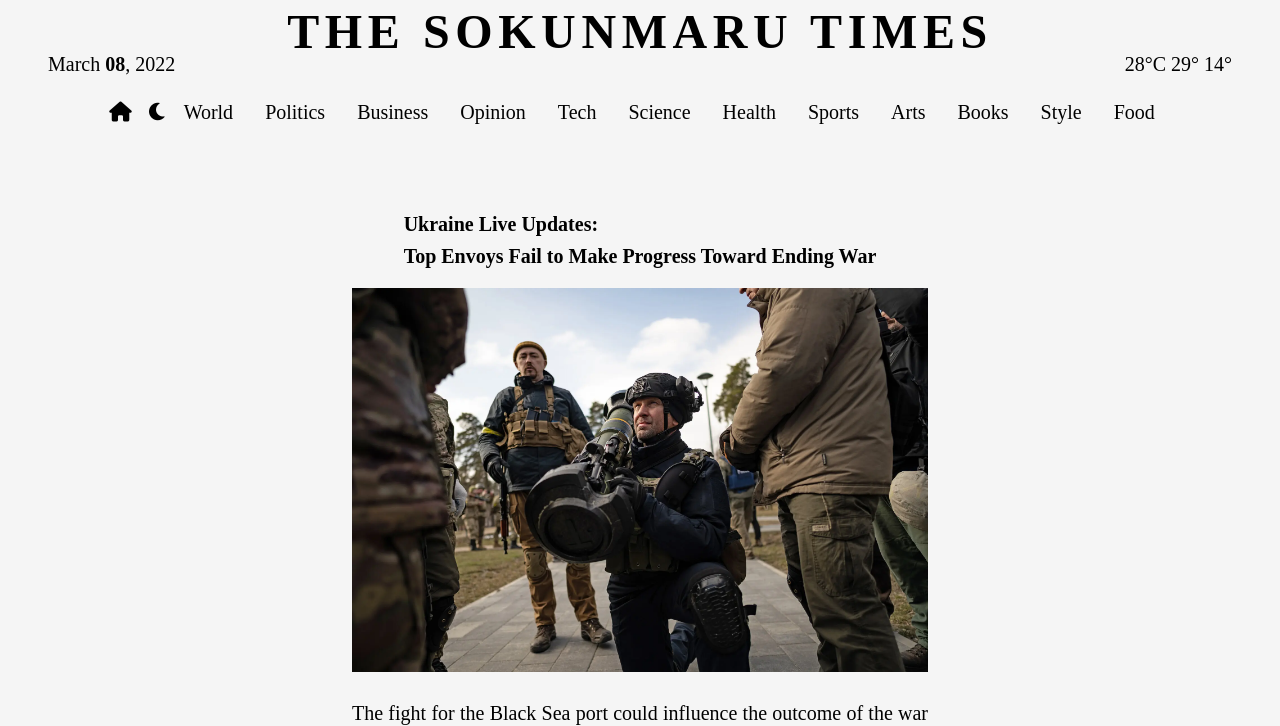
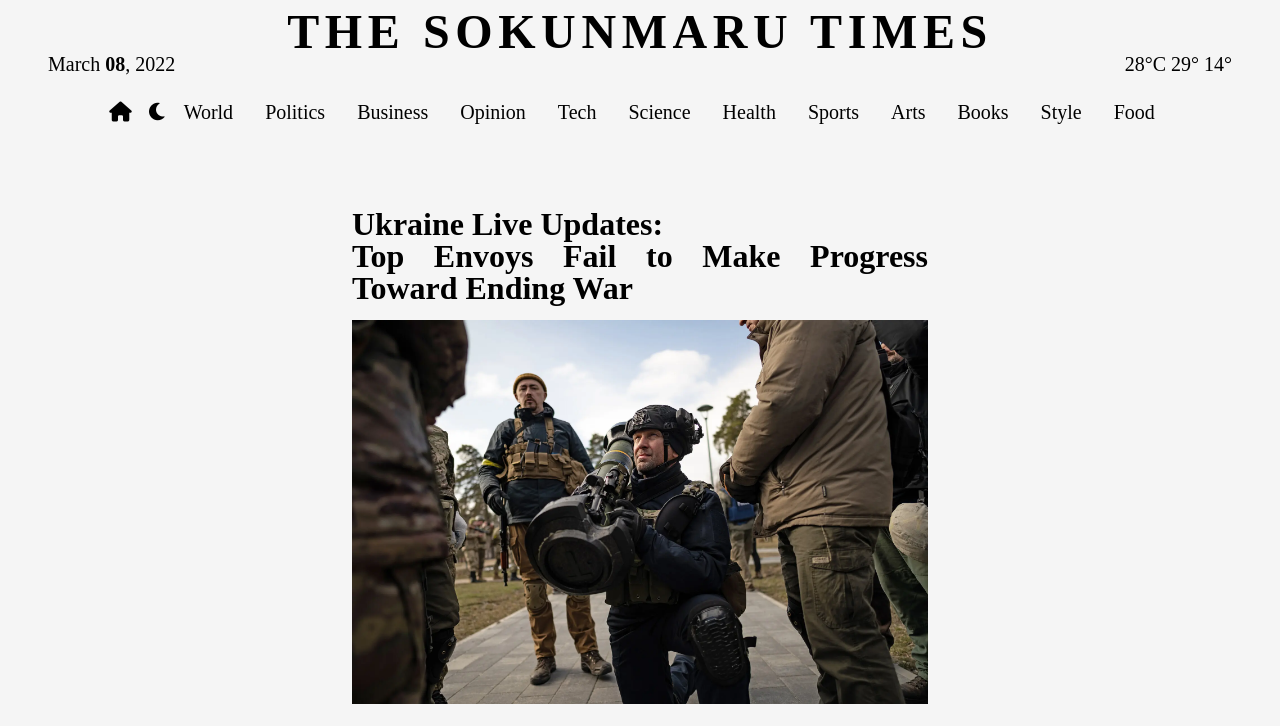
Before and after one commit to srdragonfang/Newspaper-website, a plain HTML site: page post.html in a window 1280 px wide. Shown: the top 726 px of the page. Drawn offline with Linux system fonts and the light colour scheme.

Commit message:
update font-size

```diff
--- a/assets/css/root.css
+++ b/assets/css/root.css
@@ -2,9 +2,9 @@
   --clr-dark: #000000;
   --clr-light: #f5f5f5;
 
-  --h1-font-size: 1.5rem;
-  --h2-font-size: 1.25rem;
-  --h3-font-size: 1rem;
+  --h1-font-size: 2rem;
+  --h2-font-size: 1.75rem;
+  --h3-font-size: 1.5rem;
 }
 
 * {
--- a/post.html
+++ b/post.html
@@ -91,7 +91,7 @@
     </header>
     <div class="post__wrapper">
                 <section class="post__container">
-                    <h2>Ukraine Live Updates: <br /><strong>Top Envoys Fail to Make Progress Toward Ending War</strong></h2>
+                    <h1>Ukraine Live Updates: <br /><strong>Top Envoys Fail to Make Progress Toward Ending War</strong></h1>
                     <div class="post__wrapper-img">
                         <img src="assets/images/merlin_203538099_e118c7ef-7e14-4b2b-8260-6e5cb8ebce09-superJumbo.webp" alt="" />
                     </div>
```
Also changed, not shown: index.html (+1 -1 lines).
